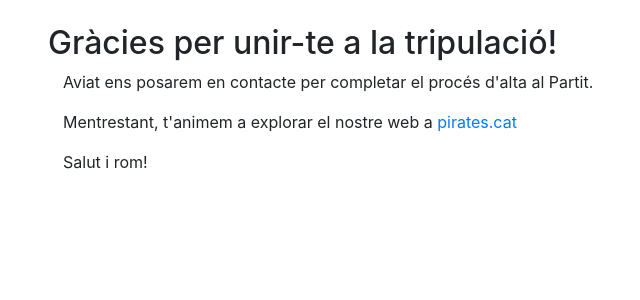
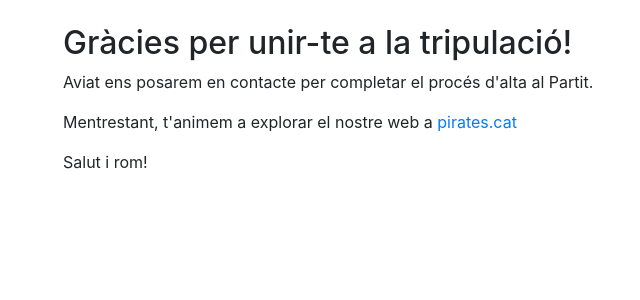
Before and after one commit to pirates-cat/shipanaro, a Django app: page /accounts/welcome/ in a window 1280 px wide. Shown: the part 66-366 px from the top of the page, without its empty margins (22-662 px from the left). Run offline with Django 3.2, Linux system fonts and the light colour scheme; parts of the project's set-up code (start-up, migrations or seed data) failed here and were passed over; some libraries are stand-ins or nearby versions.

Commit message:
Adjust margins

```diff
--- a/shipanaro/templates/shipanaro/base.html
+++ b/shipanaro/templates/shipanaro/base.html
@@ -46,7 +46,7 @@
         {% endif %}
 		</div>
 	</header>
-	<div class="container" role="main">
+	<div class="container mb-5" role="main">
 		{% block content %}{% endblock %}
 	</div>
 	<script src="https://code.jquery.com/jquery-3.3.1.slim.min.js" integrity="sha384-q8i/X+965DzO0rT7abK41JStQIAqVgRVzpbzo5smXKp4YfRvH+8abtTE1Pi6jizo" crossorigin="anonymous"></script>
--- a/shipanaro/templates/shipanaro/membership_submitted.html
+++ b/shipanaro/templates/shipanaro/membership_submitted.html
@@ -3,8 +3,8 @@
 
 {% block content %}
 <div class="row">
-	<h2>Gràcies per unir-te a la tripulació!</h2>
-	<div class="col-lg-9">
+  <div class="col-lg-9">
+    <h2>Gràcies per unir-te a la tripulació!</h2>
 		<p>Aviat ens posarem en contacte per completar el procés d'alta al Partit.</p>
 		<p>Mentrestant, t'animem a explorar el nostre web a <a href="https://pirates.cat">pirates.cat</a></p>
 		<p>Salut i rom!</p>
```
